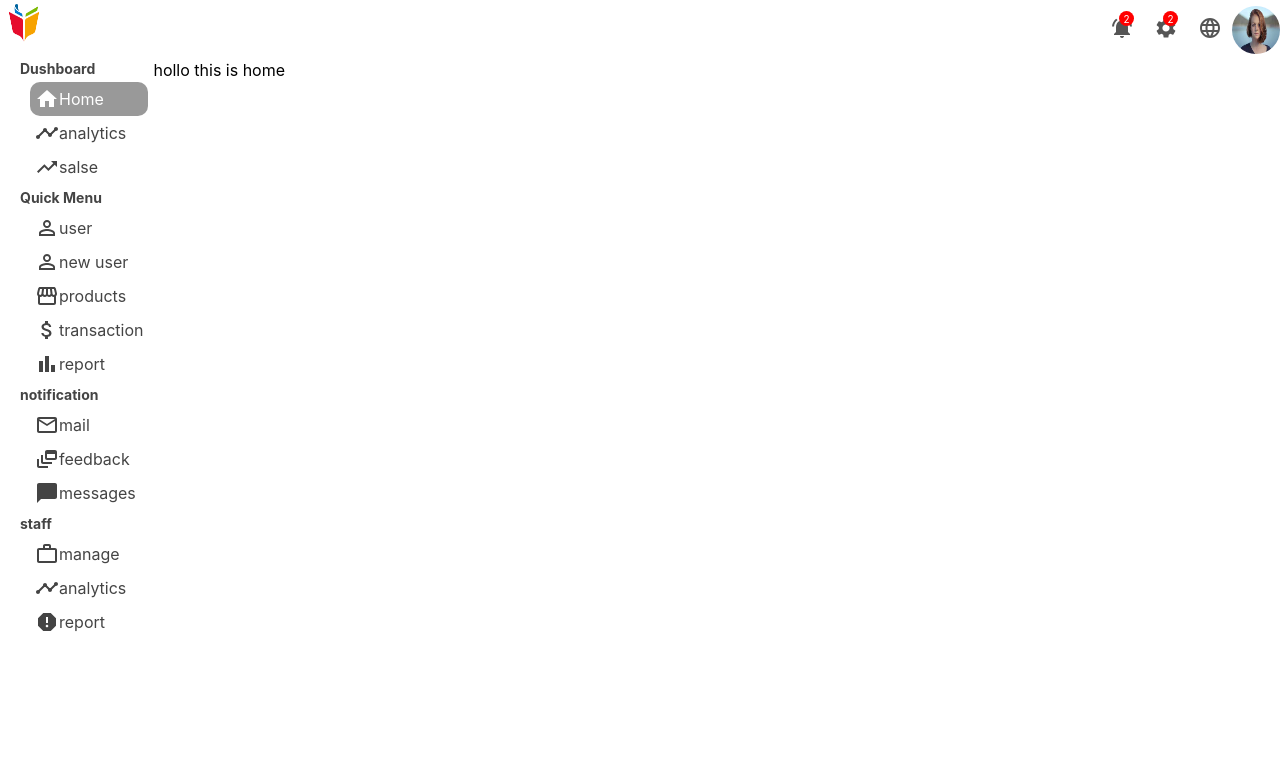
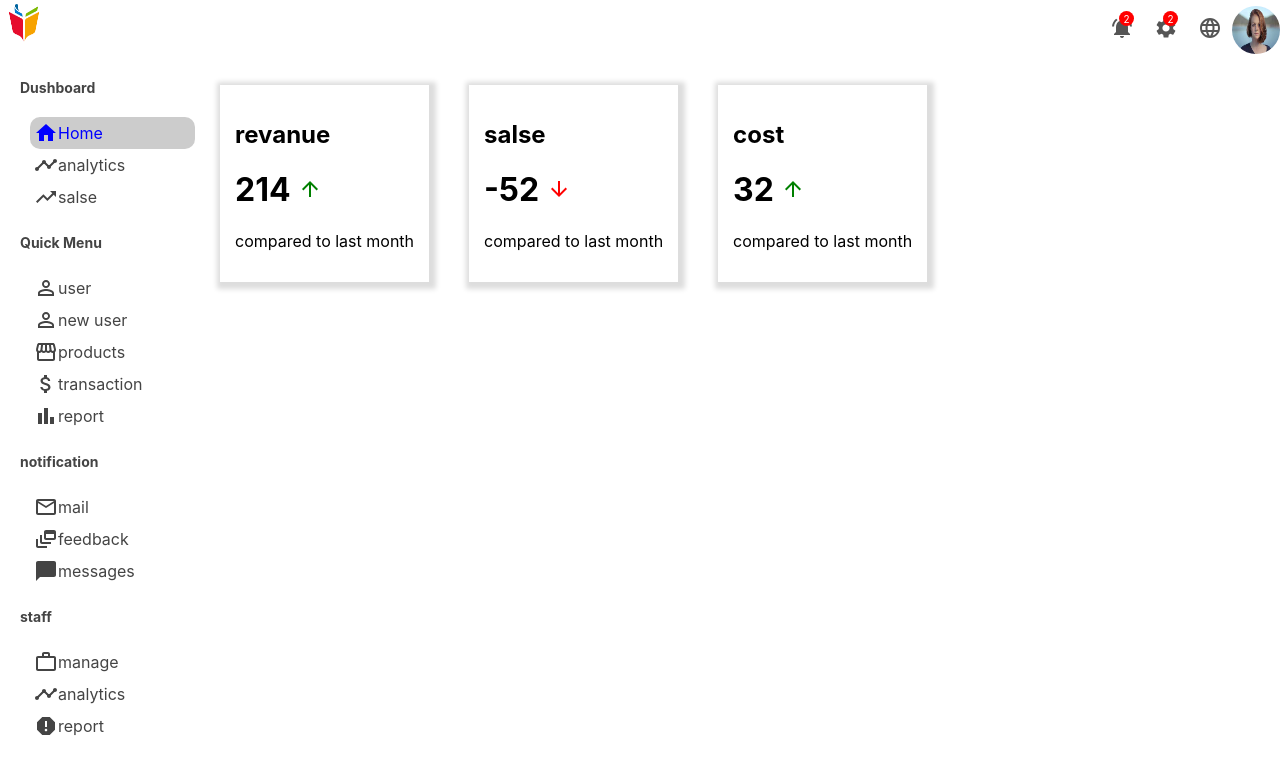
Before and after one commit to mhscan/admin-dashboard, a React (Create React App) app: page / in a window 1280 px wide. Shown: the top 774 px of the page. Built offline with nearby package versions, Linux system fonts and the light colour scheme.

Commit message:
creat comparsion componnet in Home page

```diff
--- a/src/App.css
+++ b/src/App.css
@@ -1,7 +1,6 @@
-*{
-  margin: 0;
+
+.container{
+  width: 100%;
+  display: flex;
+  margin-top: 65px;
 }
-.container{
-  display: flex;
-  margin-top: 60px;
-}
--- /dev/null
+++ b/src/Component/Comparison/Comparison.css
@@ -0,0 +1,13 @@
+.neggetive h1> span{
+    color: red;
+}
+.possetive > h1> span{
+    color: green;
+}
+
+.comparison{
+
+    padding: 15px;
+    box-shadow: 2px 2px 5px 5px #ddd;
+    margin: 20px;
+}
--- /dev/null
+++ b/src/Component/Comparison/Comparison.js
@@ -0,0 +1,30 @@
+import React from "react";
+import "./Comparison.css"
+import ArrowDownwardIcon from '@mui/icons-material/ArrowDownward';
+import ArrowUpwardIcon from '@mui/icons-material/ArrowUpward';
+import { display } from "@mui/system";
+
+
+
+export default function Comparison({ price, tittle }) {
+    let arrow = <ArrowUpwardIcon />
+    let classname=`possetive`
+
+
+    if (price < 0) {
+        arrow = <ArrowDownwardIcon />
+        classname=`neggetive`
+    }
+
+    return <div>
+
+        <div className={`comparison ${classname}`}>
+            <h2>{tittle}</h2>
+            <h1>{price} <span>{arrow}</span></h1>
+
+            <p>compared to last month</p>
+
+        </div>
+
+    </div>;
+}
--- a/src/Component/Sidebar/Sidebar.css
+++ b/src/Component/Sidebar/Sidebar.css
@@ -1,7 +1,9 @@
 .sidebarmenu{
  height: calc(100vh - 65px);
- position: fixed;
+ position: sticky;
  top: 65px;
+ width: 200px;
+
 
 }
 a{
@@ -18,12 +20,12 @@ a{
     display: flex;
     align-items: center;
     border-radius: 10px;
-    padding: 5px;
+    padding: 4px;
     margin-left: 25px;
 }
 .sidebarlistitem.active , .sidebarlistitem:hover{
-    background-color: #999;
-    color: #fff;
+    background-color: #ccc;
+    color: #00f;
 }
 
 sidebaricon{
--- a/src/Component/Sidebar/Sidebar.js
+++ b/src/Component/Sidebar/Sidebar.js
@@ -17,7 +17,7 @@ import { Link } from "react-router-dom";
 
 export default function Sidebar() {
   return <div>
-    <div className="Sidebarmenu">
+    <div className="sidebarmenu">
       <h3 className="tittel">Dushboard</h3>
       <ul className="sidebarlist">
         <Link to="/">
--- a/src/Component/Topbar/Topbar.js
+++ b/src/Component/Topbar/Topbar.js
@@ -14,15 +14,15 @@ export default function Topbar() {
 
     <div className="top-right">
       <div className="topbar-icon-container">
-        <NotificationsActiveIcon></NotificationsActiveIcon>
+        <NotificationsActiveIcon/>
         <span className="topbar-icon-badge ">2</span>
       </div>
       <div className="topbar-icon-container">
-        <SettingsIcon></SettingsIcon>
+        <SettingsIcon/>
         <span className="topbar-icon-badge ">2</span>
       </div>
       <div className="topbar-icon-container">
-        <LanguageIcon></LanguageIcon>
+        <LanguageIcon/>
       </div>
       <img className="top-avatar" src="images/admin.jpg" alt="admin.png" />
 
--- a/src/pages/Home/Home.css
+++ b/src/pages/Home/Home.css
@@ -0,0 +1,7 @@
+.feacher{
+
+
+    display: flex;
+    justify-content: space-around;
+
+}
--- a/src/pages/Home/Home.js
+++ b/src/pages/Home/Home.js
@@ -1,10 +1,21 @@
 import React from "react";
 import "./Home.css"
+import Comparison from "../../Component/Comparison/Comparison";
+
+export default function Home() {
+  let data = [
+    { tittle: "revanue", price: 214 },
+    { tittle: "salse", price: -52 },
+    { tittle: "cost", price: 32 }
+  ]
 
 
+  return (<div>
+    <div className="feacher">
+      <Comparison tittle={data[0].tittle} price={data[0].price} ></Comparison>
+      <Comparison tittle={data[1].tittle} price={data[1].price} ></Comparison>
+      <Comparison tittle={data[2].tittle} price={data[2].price} ></Comparison>
+    </div>
 
-export default function Home() {
-  return <div>
-      <p>hollo   this is home</p>
-  </div>;
+  </div>);
 }
```
